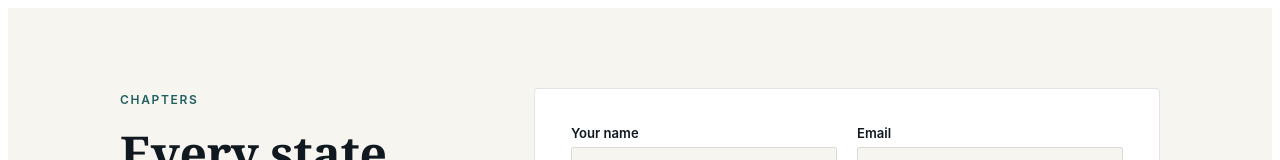
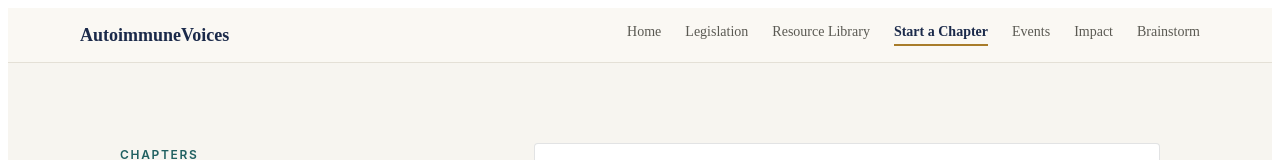
Before and after one commit to AadyaS26/patient-voice-coalition, a React (Vite) app: page /create-chapter in a window 1280 px wide. Shown: the top 160 px of the page. Built offline with nearby package versions, Linux system fonts and the light colour scheme; no server answers.

Commit message:
Update CreateChapter.jsx

```diff
--- a/src/pages/CreateChapter.jsx
+++ b/src/pages/CreateChapter.jsx
@@ -1,4 +1,5 @@
 import { useState } from "react";
+import Nav from "../components/Nav";
 import "./CreateChapter.css";
 
 const US_STATES = [
@@ -48,7 +49,6 @@ export default function CreateChapter() {
       const value = e.target.value;
       setForm((f) => ({ ...f, [field]: value }));
       if (field === "city" || field === "state") {
-        // keep the suggested chapter name in sync until the person edits it directly
         setForm((f) => {
           const nextCity = field === "city" ? value : f.city;
           const nextState = field === "state" ? value : f.state;
@@ -102,6 +102,8 @@ export default function CreateChapter() {
 
   if (status === "success") {
     return (
+      <>
+        <Nav />
         <section className="chapter-page">
           <div className="chapter-shell chapter-shell--confirm">
             <span className="chapter-eyebrow">Chapter request received</span>
@@ -120,10 +122,13 @@ export default function CreateChapter() {
             </button>
           </div>
         </section>
+      </>
     );
   }
 
   return (
+    <>
+      <Nav />
       <section className="chapter-page">
         <div className="chapter-shell">
           <div className="chapter-intro">
@@ -299,5 +304,6 @@ export default function CreateChapter() {
           </form>
         </div>
       </section>
+    </>
   );
 }
```
Lines whose indentation alone changed are shown as unchanged.
